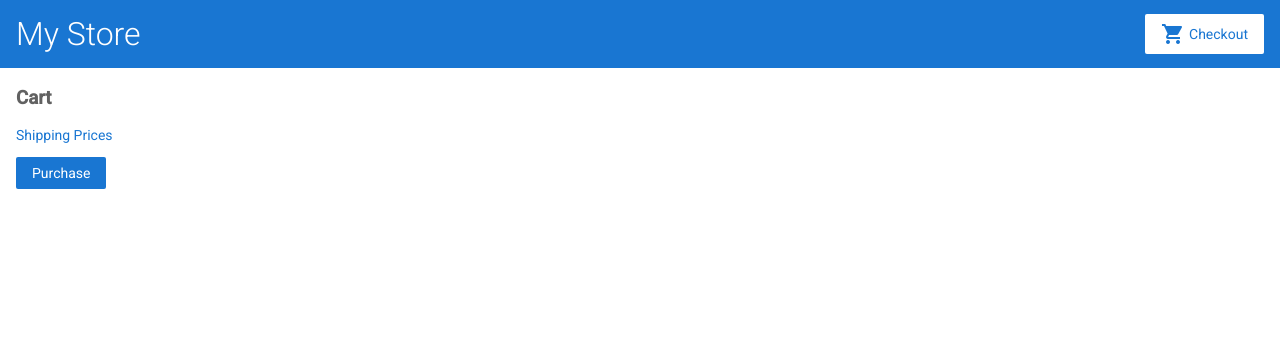
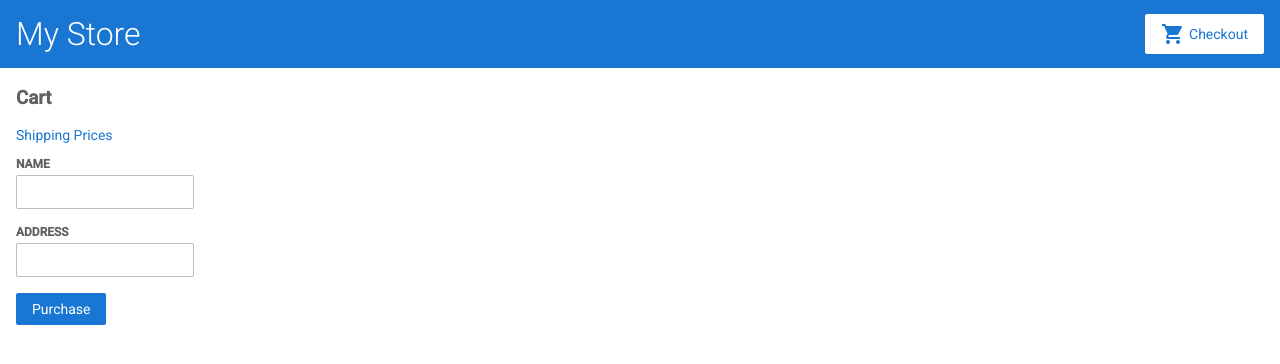
Before and after one commit to jianhang-lin/my-app, an Angular app: page /cart in a window 1280 px wide. Shown: the top 364 px of the page. Built offline with nearby package versions, Linux system fonts and the light colour scheme.

Commit message:
feat(cart): add input fields for name and address

```diff
--- a/src/app/cart/cart.component.html
+++ b/src/app/cart/cart.component.html
@@ -10,5 +10,13 @@
 </div>
 
 <form [formGroup]="checkoutForm" (ngSubmit)="onSubmit(checkoutForm.value)">
+  <div>
+    <label>Name</label>
+    <input type="text" formControlName="name">
+  </div>
+  <div>
+    <label>Address</label>
+    <input type="text" formControlName="address">
+  </div>
   <button class="button" type="submit">Purchase</button>
 </form>
```
